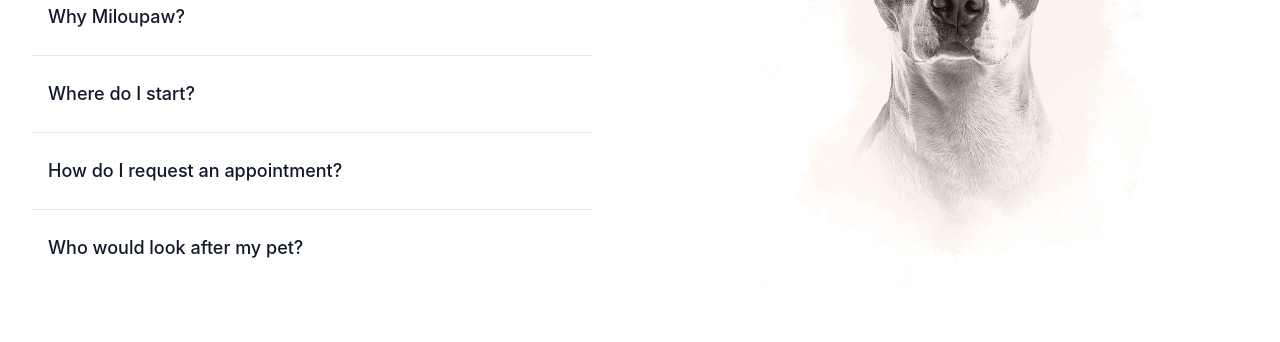
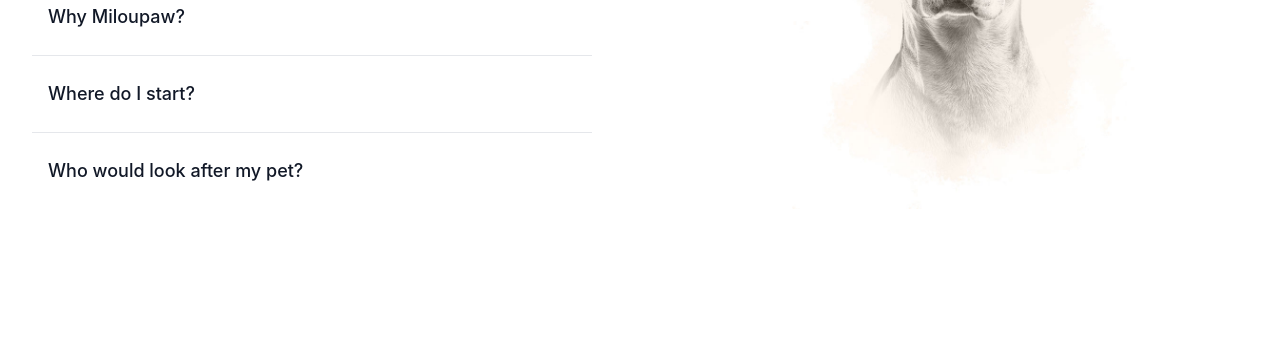
Before and after one commit to settleonai/miloupaw-public, a Next.js app in the folder web/: page /about in a window 1280 px wide. Shown: the part 2240-2582 px from the top of the page. Built offline with nearby package versions, Linux system fonts and the light colour scheme.

Commit message:
left to right fix

```diff
--- a/web/app/[lang]/components/UI/FooterComponent.tsx
+++ b/web/app/[lang]/components/UI/FooterComponent.tsx
@@ -64,7 +64,10 @@ const FooterComponent: FunctionComponent<FooterComponentProps> = (
               <li className="text-sm md:text-md text-primary-200">
                 Walnut Creek, CA 94596
               </li>
-              <li className="text-sm md:text-md text-primary-200">
+              <li
+                className="text-sm md:text-md text-primary-200"
+                dir={props.language !== "fa" ? "rtl" : "ltr"}
+              >
                 (925) 771-0435
               </li>
               <li>
--- a/web/app/[lang]/components/contact/ContactSummaryComponent.tsx
+++ b/web/app/[lang]/components/contact/ContactSummaryComponent.tsx
@@ -30,7 +30,7 @@ const ContactSummaryComponent: FunctionComponent<
           </p>
         </div>
 
-        <div className="pt-20 ">
+        <div className="pt-20 " dir={lang !== "fa" ? "rtl" : "ltr"}>
           <div className="flex flex-wrap gap-x-2 gap-y-10 justify-evenly  ">
             <ContactCardComponent
               icon="phone"
--- a/web/dictionaries/en.json
+++ b/web/dictionaries/en.json
@@ -54,12 +54,9 @@
       },
       {
         "question": "Where do I start?",
-        "answer": "Getting started is very easy. First you need to connect to our system. Currently we are offering our services only to apple products users which includes both iPhone and iPad devices. Miloupaw made this process very smooth by providing you different social connections such as Apple ID and Google ID. This is a very secure way of signing up and you don’t have to remember any additional username and password. Just download the miloupaw app and start using it."
+        "answer": "Getting started is very easy. Give us a call or send us and email and we will get back to you as soon as possible."
       },
-      {
-        "question": "How do I request an appointment?",
-        "answer": "As a client, you will have access to all of our services once your account has been verified, which is the meet-and-greet session. The app will then allow you to request future appointments."
-      },
+
       {
         "question": "Who would look after my pet?",
         "answer": "A primary professional familiar with your pet's needs will take care of it. It is our belief that a professional pet care provider who is friendly and familiar with your pet will reduce stress on their body and mind. In the case of emergency and unexpected situations, one of our colleagues will take care of the session."
--- a/web/dictionaries/fa.json
+++ b/web/dictionaries/fa.json
@@ -54,12 +54,9 @@
       },
       {
         "question": "از کجا شروع کنم؟",
-        "answer": "شروع کار خیلی آسونه. اول باید به سیستم ما وصل شوید. در حال حاضر ما خدماتمون رو فقط برای کاربران محصولات اپل که شامل آیفون و آیپد می‌شه، ارائه می‌دیم. Miloupaw این فرایند رو با ارائه اتصالات اجتماعی مختلف مثل Apple ID و Google ID خیلی روان کرده. این روش خیلی امنی برای ثبت‌نامه و شما نیازی به به یادآوری نام کاربری و رمز عبور اضافی ندارید. فقط برنامه miloupaw رو دانلود کنید و شروع به استفاده از آن کنید."
+        "answer": "شروع کار خیلی آسونه. شما می تونید یا با شماره تلفن ما و یا از طریق ایمیل با ما در تماس باشید."
       },
-      {
-        "question": "چطور می‌توانم یک وقت ملاقات درخواست کنم؟",
-        "answer": "به عنوان مشتری، شما به تمام خدمات ما دسترسی خواهید داشت پس از اینکه حساب شما تأیید شده، که همان جلسه ملاقات و خوش‌آمدگویی است. سپس برنامه به شما امکان می‌دهد که برای وقت‌های آینده درخواست دهید."
-      },
+
       {
         "question": "چه کسی از حیوان خانگی‌ام مراقبت می‌کنه؟",
         "answer": "یک حرفه‌ای اصلی که با نیازهای حیوان خانگی‌تان آشناست مراقبت خواهد کرد. ما باور داریم که یک مراقب حرفه‌ای حیوانات خانگی که با حیوان شما دوستانه و آشناست، استرس روی جسم و ذهنش را کاهش می‌دهد. در موارد اضطراری و شرایط غیرمنتظره، یکی از همکاران ما مراقبت از جلسه را بر عهده خواهد گرفت."
```
